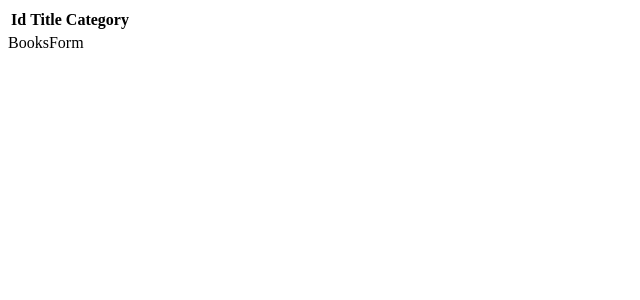
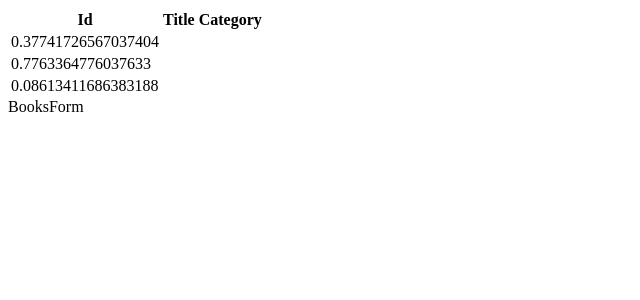
Before and after one commit to tadeuasarro/book-store, a React (Create React App) app: page / in a window 1280 px wide. Shown: the top 300 px of the page, without its empty margins (0-640 px from the left). Built offline with nearby package versions, Linux system fonts and the light colour scheme.

Commit message:
Update booksData to be a function. Update BooksDetail to return the id of the book

```diff
--- a/src/components/BooksList.js
+++ b/src/components/BooksList.js
@@ -3,14 +3,16 @@ import BooksDetail from '../containers/BooksDetail';
 const BooksList = () => (
   <div>
     <table>
-      <tr>
-        <th>Id</th>
-        <th>Title</th>
-        <th>Category</th>
-      </tr>
-      <tr>
+      <tbody>
+        <tr>
+          <th>Id</th>
+          <th>Title</th>
+          <th>Category</th>
+        </tr>
+
         <BooksDetail />
-      </tr>
+
+      </tbody>
     </table>
   </div>
 );
--- a/src/containers/BooksDetail.js
+++ b/src/containers/BooksDetail.js
@@ -6,7 +6,16 @@ import { connect } from 'react-redux';
 class BooksDetail extends Component {
   render(){
     return(
-      <div>{this.props.books}</div>
+
+      this.props.books.map( book => {
+        return (
+        <tr>
+          <td>
+          {book.id}
+          </td>
+        </tr>
+        )
+      })
     )
   }
 
--- a/src/reducers/books.js
+++ b/src/reducers/books.js
@@ -1,4 +1,6 @@
-const booksData = [
+function booksData() {
+  return (
+    [
       {
         id: Math.random(),
         title: 'The Lord of the Rings',
@@ -14,6 +16,8 @@ const booksData = [
         title: 'The Witcher',
         category: 'Fiction',
       },
-];
+    ]
+  );
+}
 
 export default booksData;
```
Also changed, not shown: 1 other file (tests, documents, lock files or other folders). Lines whose indentation alone changed are shown as unchanged.
